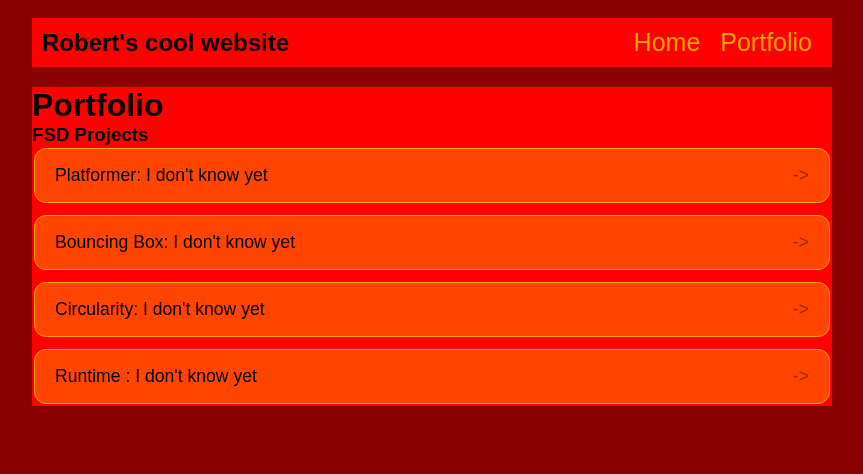
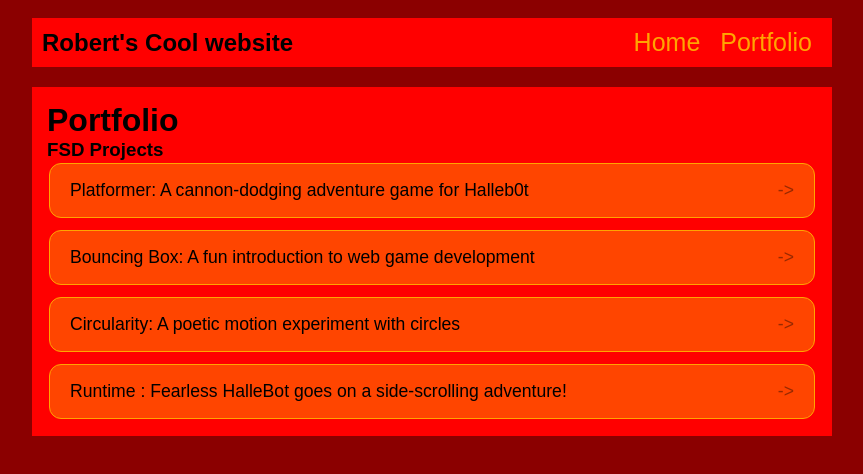
Before and after one commit to Robertcode3/Robertcode3.github.io, a plain HTML site: page portfolio.html in a window 1280 px wide. Shown: the whole page, without its empty margins (208-1071 px from the left). Drawn offline with Linux system fonts and the light colour scheme.

Commit message:
I hope it fixed

```diff
--- a/portfolio.html
+++ b/portfolio.html
@@ -9,7 +9,7 @@
    <!-- All content goes here -->
    <div id="all-contents">
 			<nav>
-				<h1>Robert's cool website</h1>
+				<h1>Robert's Cool website</h1>
 				<ul id="nav-ul">
 					<li class="nav-li">
   						<a href="index.html">Home</a>
@@ -25,16 +25,16 @@
          <h3>FSD Projects</h3>
          <ul id="portfolio">
           <li>
-             <a href="fsd-projects/platformer/">Platformer: I don't know yet</a>
+  <a href="fsd-projects/platformer/">Platformer: A cannon-dodging adventure game for Halleb0t</a>
 </li>
 <li>
-             <a href="fsd-projects/bouncing-box/">Bouncing Box: I don't know yet</a>
+  <a href="fsd-projects/bouncing-box/">Bouncing Box: A fun introduction to web game development</a>
 </li>
 <li>
-             <a href="fsd-projects/circularity/">Circularity: I don't know yet</a>
+  <a href="fsd-projects/circularity/">Circularity: A poetic motion experiment with circles</a>
 </li>
 <li>
-             <a href="fsd-projects/runtime/">Runtime : I don't know yet</a>
+ <a href="fsd-projects/runtime/">Runtime : Fearless HalleBot goes on a side-scrolling adventure!</a>
 </li>
            </ul>
 
--- a/style.css
+++ b/style.css
@@ -64,7 +64,7 @@ main {
 
 .content {
     flex: 1;
-    padding: 0px;
+    padding: 15px;
 }
 
 /* interests section styles */
```
Also changed, not shown: index.html (+1 -1 lines). Lines whose indentation alone changed are shown as unchanged.
